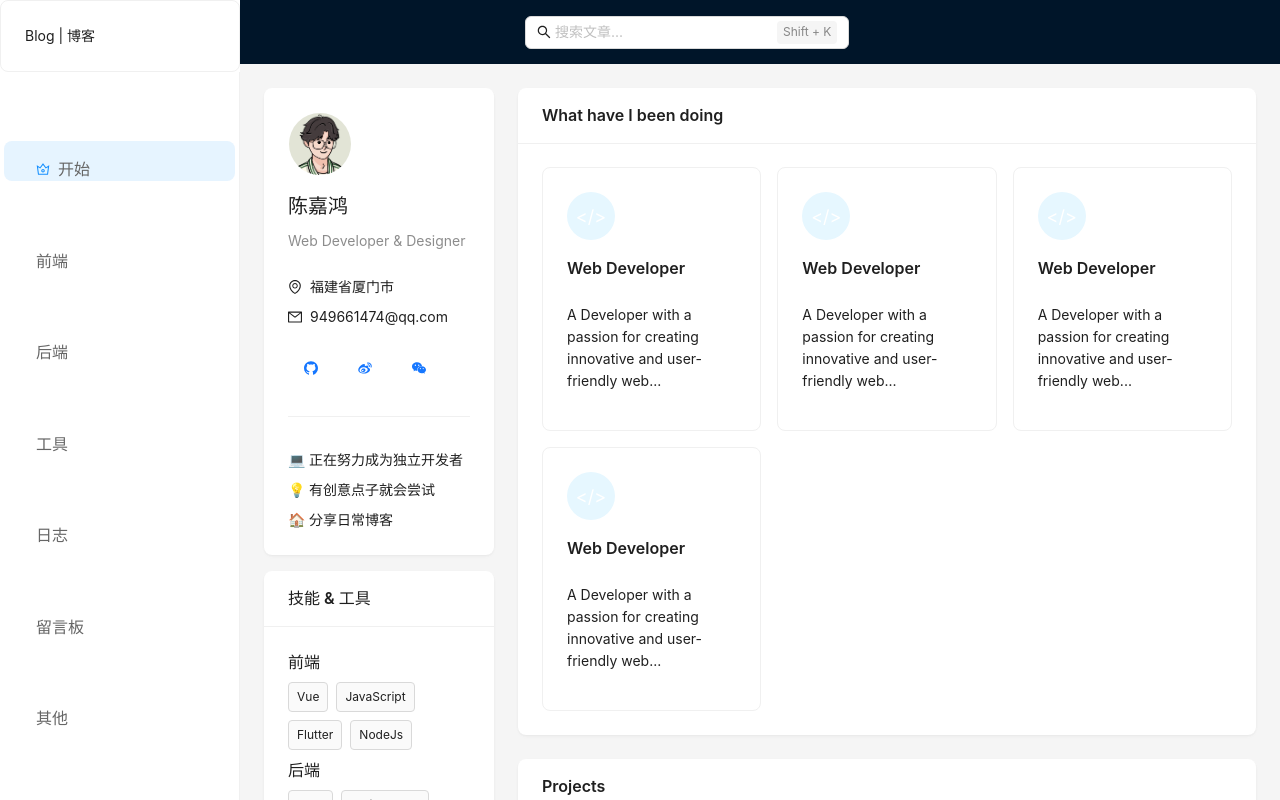
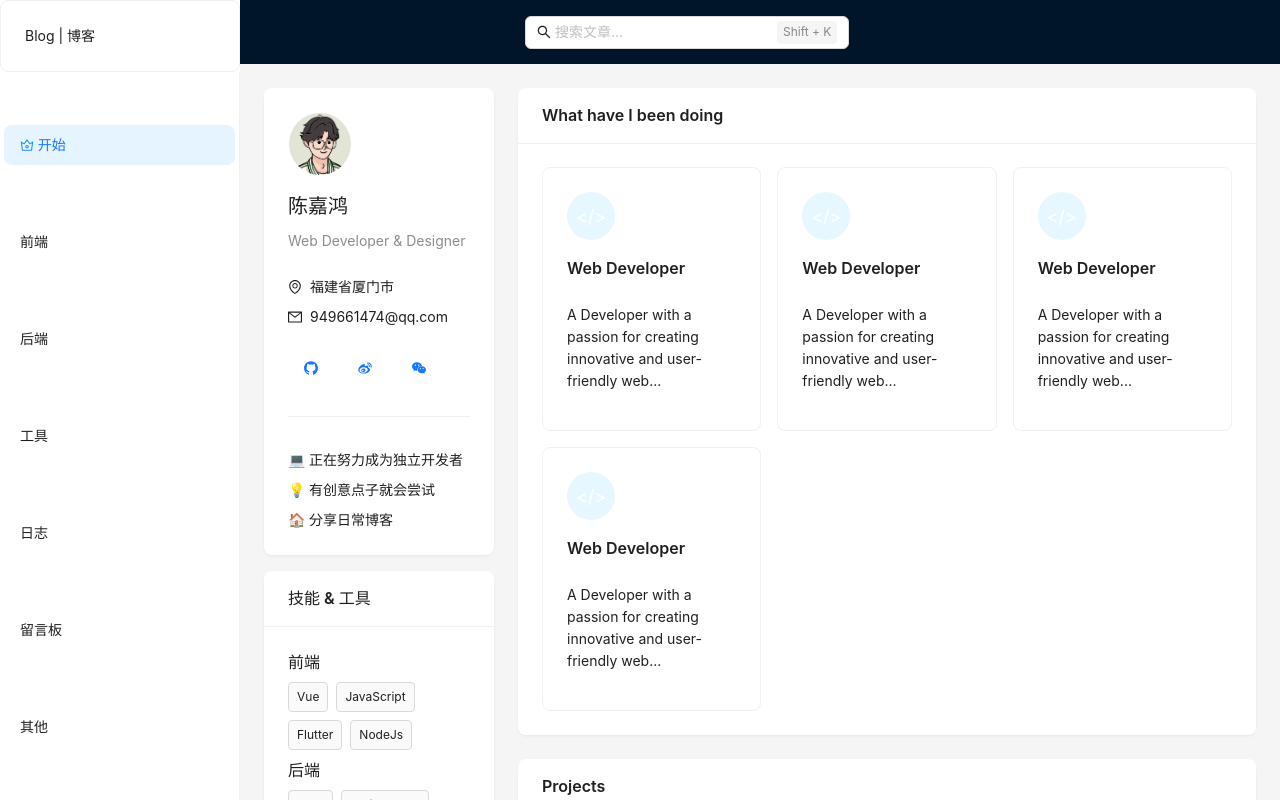
Before and after one commit to CPeace-creator/Blog-font, a Vue app: page / in a window 1280 px wide. Built offline with nearby package versions, Linux system fonts and the light colour scheme.

Commit message:
首页-reload

```diff
--- a/src/components/Slider/Slider.vue
+++ b/src/components/Slider/Slider.vue
@@ -5,30 +5,30 @@
       mode="vertical"
       class="menu"
   >
-    <a-menu-item key="1">
+    <a-menu-item key="1" class="nav-text">
       <router-link to="/">
-        <span class="nav-text"><CrownTwoTone /> 开始</span>
+        <span><CrownTwoTone /> 开始</span>
       </router-link>
     </a-menu-item>
-    <a-menu-item key="2">
-      <span class="nav-text iconfont icon-qita">前端</span>
+    <a-menu-item key="2" class="nav-text">
+      <span>前端</span>
     </a-menu-item>
-    <a-menu-item key="3">
-      <span class="nav-text">后端</span>
+    <a-menu-item key="3" class="nav-text">
+      <span >后端</span>
     </a-menu-item>
-    <a-menu-item key="4">
+    <a-menu-item key="4" class="nav-text">
       <router-link to="/home">
-        <span class="nav-text">工具</span>
+        <span>工具</span>
       </router-link>
     </a-menu-item>
-    <a-menu-item key="5">
-      <span class="nav-text">日志</span>
+    <a-menu-item key="5" class="nav-text">
+      <span>日志</span>
     </a-menu-item>
-    <a-menu-item key="6">
-      <span class="nav-text">留言板</span>
+    <a-menu-item key="6" class="nav-text">
+      <span>留言板</span>
     </a-menu-item>
-    <a-menu-item key="7">
-      <span class="nav-text">其他</span>
+    <a-menu-item key="7" class="nav-text">
+      <span>其他</span>
     </a-menu-item>
   </a-menu>
 </template>
@@ -42,32 +42,22 @@ const selectedKeys = ref<string[]>(['1']);
 </script>
 
 <style scoped>
-
-
 .menu {
-  flex-grow: 1; /* 使菜单填满侧边栏 */
   display: flex;
   flex-direction: column;
-  justify-content: space-around; /* 垂直居中 */
-  height: 50vh;
+  justify-content: space-between;
+  height: 100vh;
+  padding: 0;
+  margin: 0;
+  list-style: none;
 }
 
 .nav-text {
-  display: flex;
-  align-items: center;
-  gap: 0.5rem;
-  text-decoration: none;
-  color: var(--text-secondary);
-  font-size: 1.0rem;
-  transition: color 0.3s, background-color 0.3s;
-  white-space: nowrap;
-  padding: 0.5rem 1rem;
-  border-radius: 6px;
-}
-
-.nav-text:hover {
-  color: #1890ff;
-  background-color: rgba(24, 144, 255, 0.08);
+  font-size: 16px;
+  text-align: center;
+  padding: 20px 15px;
+  display: inline-block;
+  transition: transform 0.3s ease; /* 平滑过渡效果 */
 }
 
 </style>
```
